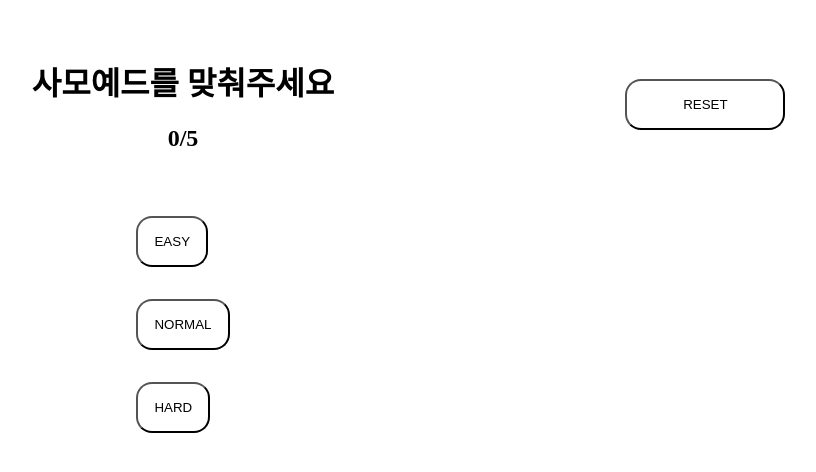
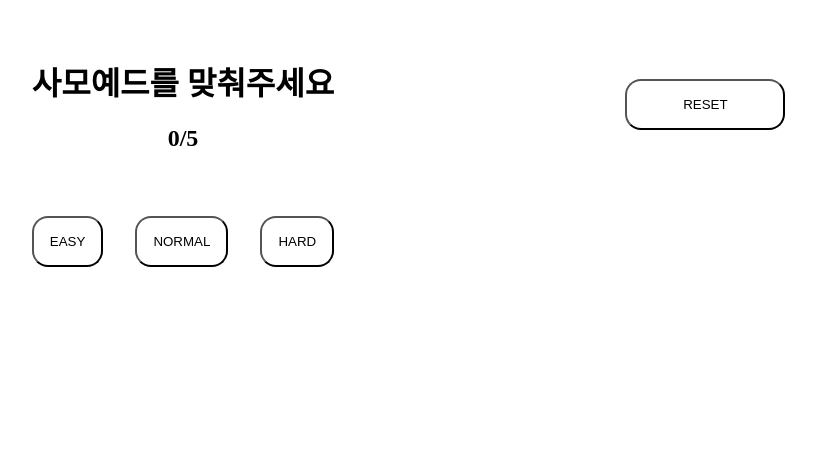
Before and after one commit to GO-SOPT-WEB/BomiKwon, a React (Vite) app in the folder week3/find-jjal/: page / in a window 1280 px wide. Shown: the top 472 px of the page, without its empty margins (377-1193 px from the left). Built offline with nearby package versions, Linux system fonts and the light colour scheme.

Commit message:
fix : 버튼 레벨 별 카드 개수 조절 완료

```diff
--- a/week3/find-jjal/src/Components/Card.jsx
+++ b/week3/find-jjal/src/Components/Card.jsx
@@ -12,7 +12,7 @@ const Card = ({imgUrl}) => {
 export default Card;
 const CardContainer = styled.div`
   margin:1rem;
-  width:75%;
+  width:85%;
   height: 16rem;
   position:relative;
 `;
--- a/week3/find-jjal/src/Components/CardList.jsx
+++ b/week3/find-jjal/src/Components/CardList.jsx
@@ -56,15 +56,15 @@ const CardList = ({ level }) => {
       randomURLList.map((url) => randomURLList.push(url));
       setcardUrlList(randomURLList);
     } else if (level === "HARD") {
-      const randomURLList = randomImgChoice(10);
+      const randomURLList = randomImgChoice(9);
       randomURLList.map((url) => randomURLList.push(url));
       setcardUrlList(randomURLList);
     }
   }, [level]);
 
 
-  return cardUrlList.map((imgUrls) => (
-    <Card imgUrl={imgUrls} key={cardUrlList.indexOf(imgUrls)}></Card>
+  return cardUrlList.map((imgUrls, idx) => (
+    <Card imgUrl={imgUrls} key={idx}></Card>
   ));
 };
 
--- a/week3/find-jjal/src/Components/levelBtn.jsx
+++ b/week3/find-jjal/src/Components/levelBtn.jsx
@@ -3,27 +3,17 @@ import { useState } from "react";
 
 const LevelBtn = (props) => {
   const [isClick, setIsClick] = useState(false);
-  const { handleBtnSubmit, targetLvBtn, title } = props;
-  // 난이도에 따라 useState로 카드 개수 조절
-  // const [cardsNum, setCardNums] = useState(5);
-
-  const LvHandler=()=>{
-    props.getLevel(props.title);
-  }
-
+  const { title, handleClicked } = props;
   return (
-    <form onSubmit={handleBtnSubmit}>
       <StyledBtn
         type="button"
-        ref={targetLvBtn}
         isClick={isClick}
         onClick={() => {
-          setIsClick((prev) => !prev), LvHandler();
+          setIsClick((prev) => !prev), handleClicked(isClick)
         }}
       >
         {title}
       </StyledBtn>
-    </form>
   );
 };
 export default LevelBtn;
--- /dev/null
+++ b/week3/find-jjal/src/Components/levelBtnList.jsx
@@ -0,0 +1,31 @@
+import { useState } from "react";
+import LevelBtn from "./levelBtn";
+import styled from 'styled-components';
+
+const LvBtnList = (props) => {
+  const { getLevel } = props;
+  const [curLevel, setCurLevel] = useState("");
+
+  /**
+   * 난이도 버튼마다 클릭 유무(T/F)를 받아와, 현재 난이도를 선정
+   */
+  const LvEASYHandler = () => {
+    setCurLevel("EASY");
+  };
+  const LvNORMALHandler = () => {
+    setCurLevel("NORMAL");
+  };
+  const LvHARDHandler = () => {
+    setCurLevel("HARD");
+  };
+
+  getLevel(curLevel);
+  return (
+    <>
+      <LevelBtn title="EASY" handleClicked={LvEASYHandler} ></LevelBtn>
+      <LevelBtn title="NORMAL" handleClicked={LvNORMALHandler}></LevelBtn>
+      <LevelBtn title="HARD" handleClicked={LvHARDHandler}></LevelBtn>
+    </>
+  );
+};
+export default LvBtnList;
--- a/week3/find-jjal/src/Layouts/Main.jsx
+++ b/week3/find-jjal/src/Layouts/Main.jsx
@@ -1,50 +1,17 @@
-import LevelBtn from "../Components/levelBtn";
 import styled from "styled-components";
 import { useState } from "react";
-import Card from "../Components/Card";
+import LvBtnList from "../Components/levelBtnList";
 import CardList from "../Components/CardList";
 
 function Main() {
   const [level, setLevel] = useState();
-
-  const handleOnClick = (e) => {
-    // console.log(e);
+  const getLevel = (lv) => {
+    setLevel(lv);
   };
-  const targetLvBtn = (e) => {
-    // console.log(e);
-  };
-
-  const levelHandler = (lv) => {
-      setLevel(lv)
-  };
-
-//   useEffect(() => {
-//     setcardUrlList([...randomURLS]);
-//   }, [randomURLS]);
-//   console.log(cardUrlList);
-console.log(level);
-
   return (
     <StyledMain>
       <LevelContainer>
-        <LevelBtn
-          title="EASY"
-          getLevel={levelHandler}
-          targetLvBtn={targetLvBtn}
-          handleBtnSubmit={handleOnClick}
-        ></LevelBtn>
-        <LevelBtn
-          title="NORMAL"
-          getLevel={levelHandler}
-          targetLvBtn={targetLvBtn}
-          handleBtnSubmit={handleOnClick}
-        ></LevelBtn>
-        <LevelBtn
-          title="HARD"
-          getLevel={levelHandler}
-          targetLvBtn={targetLvBtn}
-          handleBtnSubmit={handleOnClick}
-        ></LevelBtn>
+        <LvBtnList getLevel={getLevel}></LvBtnList>
       </LevelContainer>
       <CardsContainer>
         <CardList level={level}></CardList>
@@ -63,10 +30,11 @@ const StyledMain = styled.main`
 `;
 const LevelContainer = styled.div``;
 const CardsContainer = styled.div`
-  width: 55%;
+  width: 80%;
   /* margin-top: 1rem; */
   display: grid;
-  grid-template-columns: repeat(3, 1fr);
+  place-items: center;
+  grid-template-columns: repeat(auto-fill, minmax(200px, auto));
   padding: 1rem 3rem;
   padding-right: 1rem;
 `;
```
